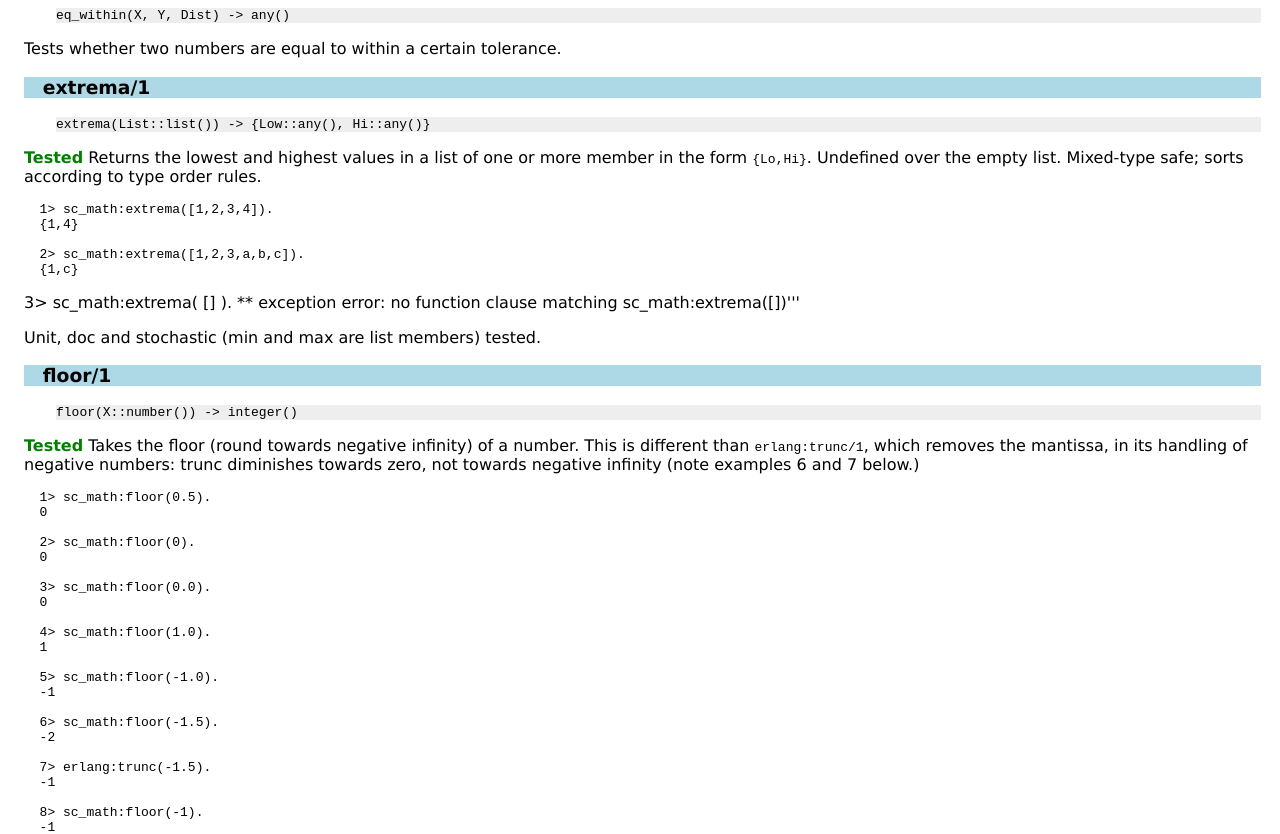
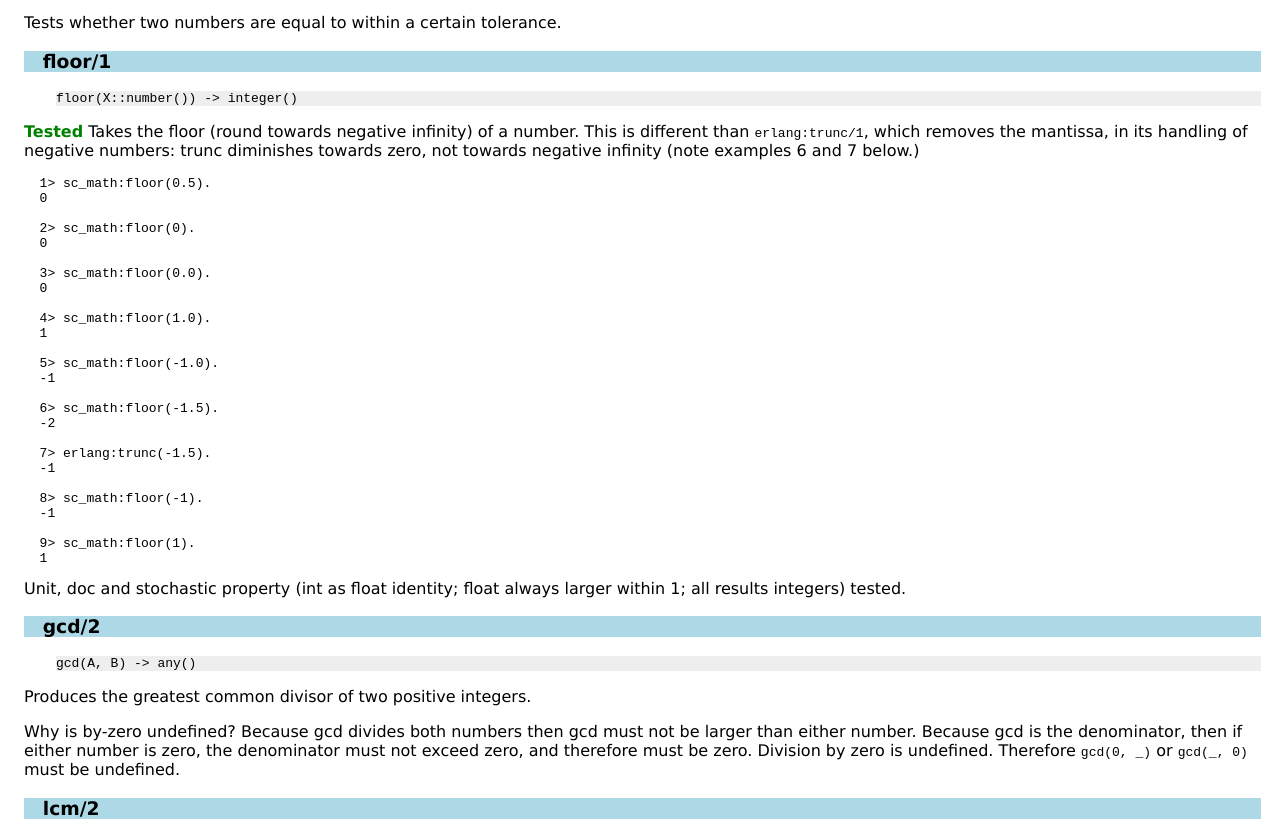
Before and after one commit to StoneCypher/sc_math, a plain HTML site: page doc/sc_math.html in a window 1280 px wide. Shown: the part 1966-2800 px from the top of the page. Drawn offline with Linux system fonts and the light colour scheme.

Commit message:
removed extrema tests; added sc_list as a dependency; .travis.yml; badges

```diff
--- a/doc/sc_math.html
+++ b/doc/sc_math.html
@@ -26,7 +26,6 @@
 <tr><td valign="top"><a href="#ceiling-1">ceiling/1</a></td><td><span style="color: green; font-weight: bold;">Tested</span> Returns the ceiling (round towards positive infinity) of a float.</td></tr>
 <tr><td valign="top"><a href="#distance-2">distance/2</a></td><td>Returns the distance between two values; currently numeric only.</td></tr>
 <tr><td valign="top"><a href="#eq_within-3">eq_within/3</a></td><td>Tests whether two numbers are equal to within a certain tolerance.</td></tr>
-<tr><td valign="top"><a href="#extrema-1">extrema/1</a></td><td><span style="color: green; font-weight: bold;">Tested</span> Returns the lowest and highest values in a list of one or more member in the form <code>{Lo,Hi}</code>.</td></tr>
 <tr><td valign="top"><a href="#floor-1">floor/1</a></td><td><span style="color: green; font-weight: bold;">Tested</span> Takes the floor (round towards negative infinity) of a number.</td></tr>
 <tr><td valign="top"><a href="#gcd-2">gcd/2</a></td><td>Produces the greatest common divisor of two positive integers.</td></tr>
 <tr><td valign="top"><a href="#lcm-2">lcm/2</a></td><td>Produces the least common multiple of two integers.</td></tr>
@@ -103,20 +102,6 @@
 <div class="spec">
 <p><tt>eq_within(X, Y, Dist) -&gt; any()</tt></p>
 </div><p>Tests whether two numbers are equal to within a certain tolerance.</p>
-
-<h3 class="function"><a name="extrema-1">extrema/1</a></h3>
-<div class="spec">
-<p><tt>extrema(List::list()) -&gt; {Low::any(), Hi::any()}</tt><br></p>
-</div><p><span style="color: green; font-weight: bold;">Tested</span> Returns the lowest and highest values in a list of one or more member in the form <code>{Lo,Hi}</code>.  Undefined over the empty list.  Mixed-type safe; sorts according to type order rules.  <pre>  1&gt; sc_math:extrema([1,2,3,4]).
-  {1,4}
-
-  2&gt; sc_math:extrema([1,2,3,a,b,c]).
-  {1,c}</pre>
-
-  <p>3&gt; sc_math:extrema( [] ).
-** exception error: no function clause matching sc_math:extrema([])'''</p>
-
-  Unit, doc and stochastic (min and max are list members) tested.</p>
 
 <h3 class="function"><a name="floor-1">floor/1</a></h3>
 <div class="spec">
@@ -198,6 +183,6 @@
 <hr>
 
 <div class="navbar"><a name="#navbar_bottom"></a><table width="100%" border="0" cellspacing="0" cellpadding="2" summary="navigation bar"><tr><td><a href="overview-summary.html" target="overviewFrame">Overview</a></td><td><a href="http://www.erlang.org/"><img src="erlang.png" align="right" border="0" alt="erlang logo"></a></td></tr></table></div>
-<p><i>Generated by EDoc, Jun 21 2014, 22:19:24.</i></p>
+<p><i>Generated by EDoc, Aug 3 2014, 00:45:30.</i></p>
 </body>
 </html>
```
Also changed, not shown: doc/overview-summary.html (+1 -1 lines), 5 other files.
